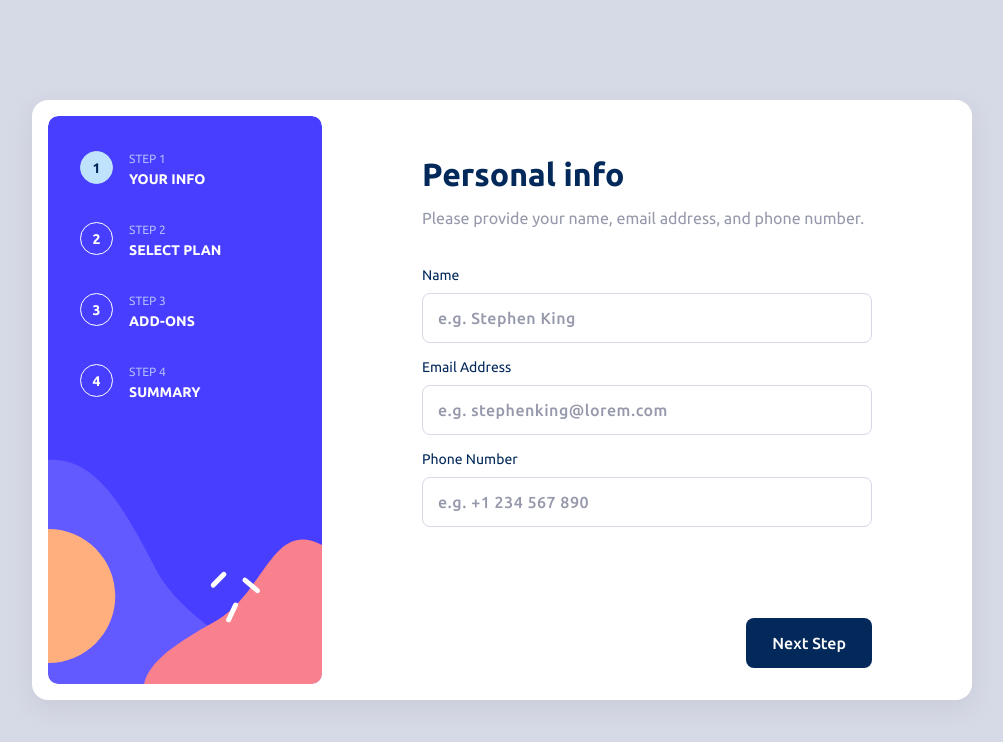
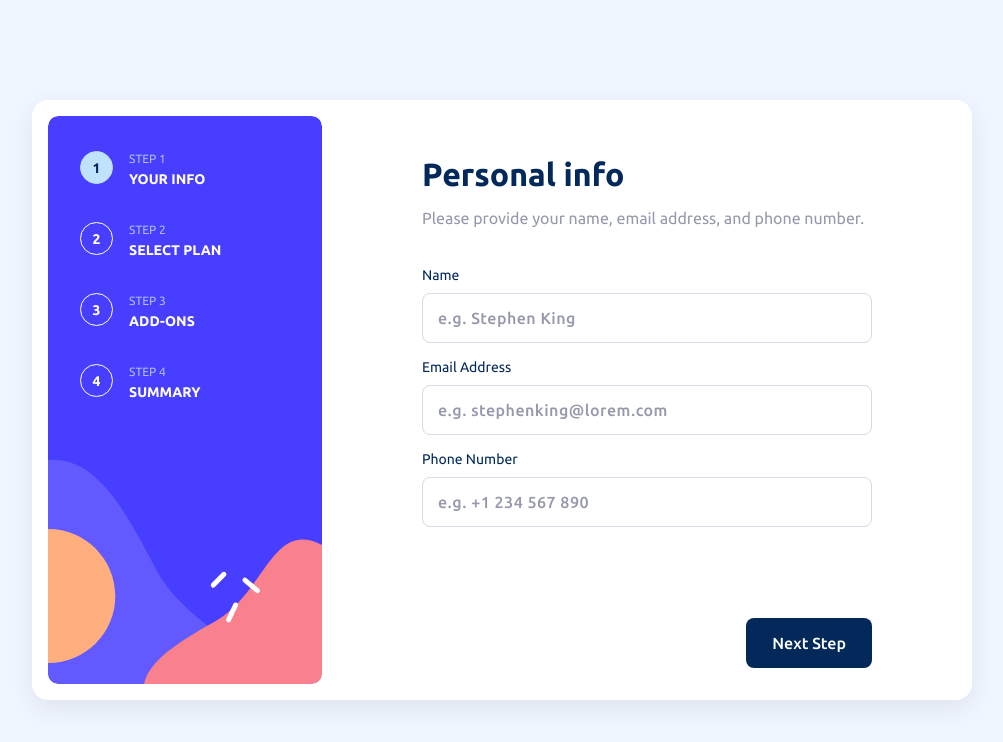
Before and after one commit to IgoCarvalho/frontend-mentor-challenges, a Vue app in the folder multi-step-form/: page / in a window 1280 px wide. Shown: the top 742 px of the page, without its empty margins (138-1141 px from the left). Built offline with nearby package versions, Linux system fonts and the light colour scheme.

Commit message:
💄 change background color to correct color

```diff
--- a/multi-step-form/src/styles/main.css
+++ b/multi-step-form/src/styles/main.css
@@ -12,7 +12,7 @@
   --color-alabaster: #fafbff;
   --color-white: #ffffff;
 
-  --color-background: var(--color-light-gray);
+  --color-background: var(--color-magnolia);
   --color-foreground: var(--color-white);
 
   --color-active-step-marker: var(--color-light-blue);
```
